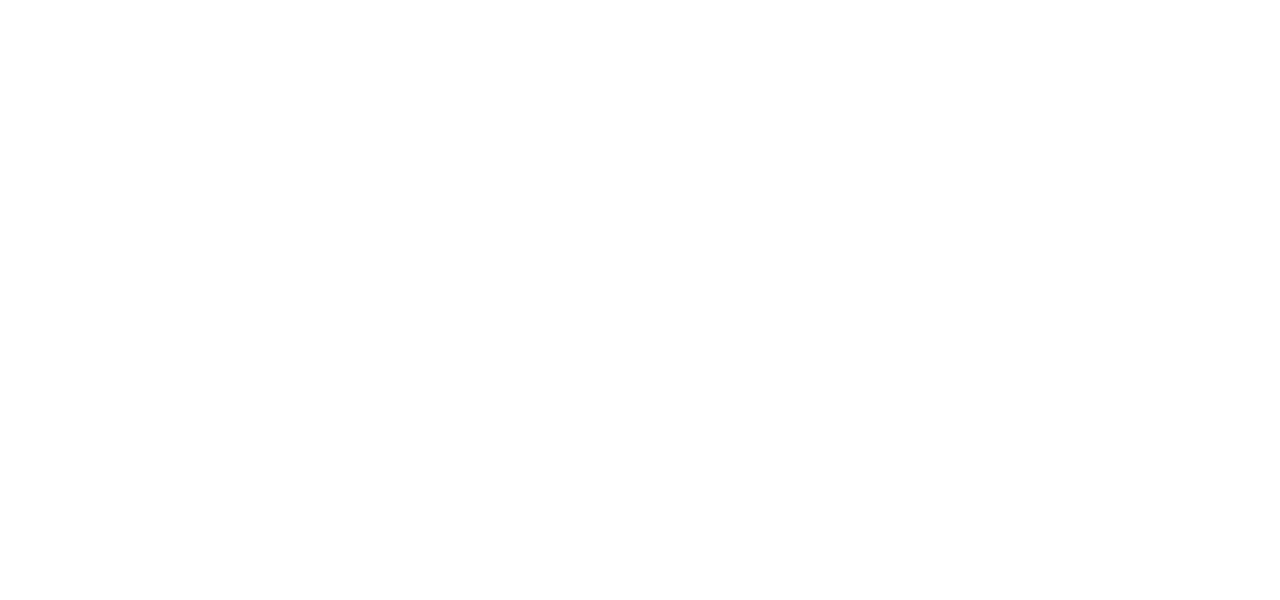
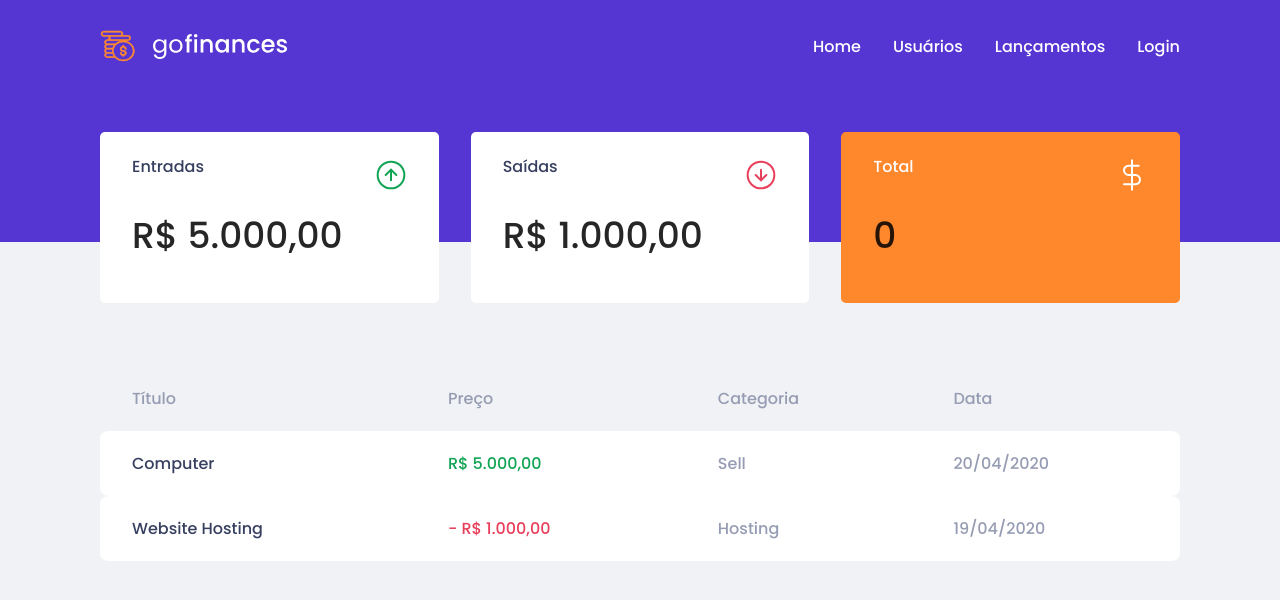
Before and after one commit to iangerolamo/my-finances-frontend, a React (Create React App) app: page /dashboard in a window 1280 px wide. Shown: the top 600 px of the page. Built offline with nearby package versions, Linux system fonts and the light colour scheme; no server answers.

Commit message:
Dashboard settings

```diff
--- a/public/index.html
+++ b/public/index.html
@@ -8,7 +8,7 @@
       name="description"
       content="Web site created using create-react-app"
     />
-    <link href="https://fonts.googleapis.com/css2?family=Roboto+Slab:wght@400;500&display=swap" rel="stylesheet">
+    <link href="https://fonts.googleapis.com/css2?family=Poppins:ital,wght@0,500;0,700;1,400&display=swap" rel="stylesheet">
 
     <title>GoFinances</title>
   </head>
--- a/src/components/Login/index.tsx
+++ b/src/components/Login/index.tsx
@@ -1,10 +1,11 @@
 import React, { useState } from 'react';
 import './styles.css';
 import api from '../../service/api';
+import { useHistory } from 'react-router-dom';
 
 
 const Login: React.FC = () => {
-
+  const history = useHistory();
   const [email, setEmail] = useState("");
   const [password, setPassword] = useState("");
 
@@ -13,6 +14,8 @@ const Login: React.FC = () => {
       email: email,
       password: password
     }).then(response => {
+      localStorage.setItem('_usuario_logado', JSON.stringify(response.data))
+      history.push("/dashboard")
       console.log(response.data)
     }).catch(error => {
       console.log(error.response.data)
--- a/src/components/MainHeader/index.tsx
+++ b/src/components/MainHeader/index.tsx
@@ -14,7 +14,10 @@ const MainHeader: React.FC = () => (
             <a href="/">Home</a>
           </li>
           <li>
-            <a href="/signup">Usuários</a>
+            <a href="/dashboard">Dashboard</a>
+          </li>
+          <li>
+            <a href="/signup">Cadastro</a>
           </li>
           <li>
             <a href="/">Lançamentos</a>
--- a/src/components/Register/index.tsx
+++ b/src/components/Register/index.tsx
@@ -16,7 +16,7 @@ const Register: React.FC = () => {
       email: email,
       password: password
     }).then(response => {
-      history.push("/signup")
+      history.push("/")
     }).catch(error => {
       console.log(error.response.data)
     });
--- /dev/null
+++ b/src/pages/Dashboard/index.tsx
@@ -0,0 +1,87 @@
+import React, { useState, useEffect } from 'react';
+import { Container, CardContainer, Card, TableContainer } from './styles';
+import axios from 'axios';
+import Header from '../../components/Header';
+import income from '../../assets/income.svg';
+import outcome from '../../assets/outcome.svg';
+import total from '../../assets/total.svg';
+
+const Dashboard: React.FC = () => {
+  const [balance, setBalance] = useState(0);
+
+  useEffect(() => {
+
+    const usuarioLogadoString = localStorage.getItem('_usuario_logado')
+    const usuarioLogado = JSON.parse(usuarioLogadoString || '{}')
+
+
+    console.log("Usuário logado do localStorage: ", usuarioLogado);
+    axios.get(`http://localhost:8080/user/${usuarioLogado.id}/balance`)
+    .then(response => {
+      setBalance(response.data);
+    }).catch(error => {
+      console.log(error.response);
+    })
+  }, [])
+
+  return (
+    <>
+        <Header />
+        <Container>
+          <CardContainer>
+            <Card>
+              <header>
+                <p>Entradas</p>
+                <img src={income} alt="Income" />
+              </header>
+              <h1 data-testid="balance-income">R$ 5.000,00</h1>
+            </Card>
+            <Card>
+              <header>
+                <p>Saídas</p>
+                <img src={outcome} alt="Outcome" />
+              </header>
+              <h1 data-testid="balance-outcome">R$ 1.000,00</h1>
+            </Card>
+            <Card total>
+              <header>
+                <p>Total</p>
+                <img src={total} alt="Total" />
+              </header>
+              <h1 data-testid="balance-total">{balance}</h1>
+            </Card>
+          </CardContainer>
+
+          <TableContainer>
+            <table>
+              <thead>
+                <tr>
+                  <th>Título</th>
+                  <th>Preço</th>
+                  <th>Categoria</th>
+                  <th>Data</th>
+                </tr>
+              </thead>
+
+              <tbody>
+                <tr>
+                  <td className="title">Computer</td>
+                  <td className="income">R$ 5.000,00</td>
+                  <td>Sell</td>
+                  <td>20/04/2020</td>
+                </tr>
+                <tr>
+                  <td className="title">Website Hosting</td>
+                  <td className="outcome">- R$ 1.000,00</td>
+                  <td>Hosting</td>
+                  <td>19/04/2020</td>
+                </tr>
+              </tbody>
+            </table>
+          </TableContainer>
+        </Container>
+      </>
+  )
+}
+
+export default Dashboard;
--- /dev/null
+++ b/src/pages/Dashboard/styles.ts
@@ -0,0 +1,84 @@
+import styled from 'styled-components';
+
+interface CardProps {
+  total?: boolean;
+}
+
+export const Container = styled.div`
+  width: 100%;
+  max-width: 1120px;
+  margin: 0 auto;
+  padding: 40px 20px;
+`;
+
+export const Title = styled.h1`
+  font-size: 48px;
+  color: #3a3a3a;
+`;
+
+export const CardContainer = styled.section`
+  display: grid;
+  grid-template-columns: repeat(3, 1fr);
+  grid-gap: 32px;
+  margin-top: -150px;
+`;
+
+export const Card = styled.div`
+  background: ${({ total }: CardProps): string => (total ? '#FF872C' : '#fff')};
+  padding: 22px 32px;
+  border-radius: 5px;
+  color: ${({ total }: CardProps): string => (total ? '#fff' : '#363F5F')};
+  header {
+    display: flex;
+    align-items: center;
+    justify-content: space-between;
+    p {
+      font-size: 16px;
+    }
+  }
+  h1 {
+    margin-top: 14px;
+    font-size: 36px;
+    font-weight: normal;
+    line-height: 54px;
+  }
+`;
+
+export const TableContainer = styled.section`
+  margin-top: 64px;
+  table {
+    width: 100%;
+    border-spacing: 0 8px;
+    th {
+      color: #969cb3;
+      font-weight: normal;
+      padding: 20px 32px;
+      text-align: left;
+      font-size: 16px;
+      line-height: 24px;
+    }
+    td {
+      padding: 20px 32px;
+      border: 0;
+      background: #fff;
+      font-size: 16px;
+      font-weight: normal;
+      color: #969cb3;
+      &.title {
+        color: #363f5f;
+      }
+      &.income {
+        color: #12a454;
+      }
+      &.outcome {
+        color: #e83f5b;
+      }
+    }
+    td:first-child {
+      border-radius: 8px 0 0 8px;
+    }
+    td:last-child {
+      border-radius: 0 8px 8px 0;
+    }
+  }
+`;
--- a/src/routes/index.tsx
+++ b/src/routes/index.tsx
@@ -3,11 +3,13 @@ import { Switch, Route } from 'react-router-dom';
 
 import SignIn from '../pages/SignIn';
 import SignUp from '../pages/SignUp';
+import Dashboard from '../pages/Dashboard';
 
 const Routes: React.FC = () => (
   <Switch>
     <Route path="/" exact component={SignIn} />
     <Route path="/signup" component={SignUp} />
+    <Route path="/dashboard" component={Dashboard} />
   </Switch>
 );
 
--- a/src/styles/global.ts
+++ b/src/styles/global.ts
@@ -8,12 +8,11 @@ export default createGlobalStyle`
     outline: 0;
   }
   body {
-
+    background: #F0F2F5 ;
     -webkit-font-smoothing: antialiased;
   }
   body, input, button {
-    font-family: 'Roboto Slab', serif;
-    font-size: 16px;
+    font: 16px "Poppins", sans-serif;
   }
   h1, h2, h3, h4, h5, h6, strong {
     font-weight: 500;
```
